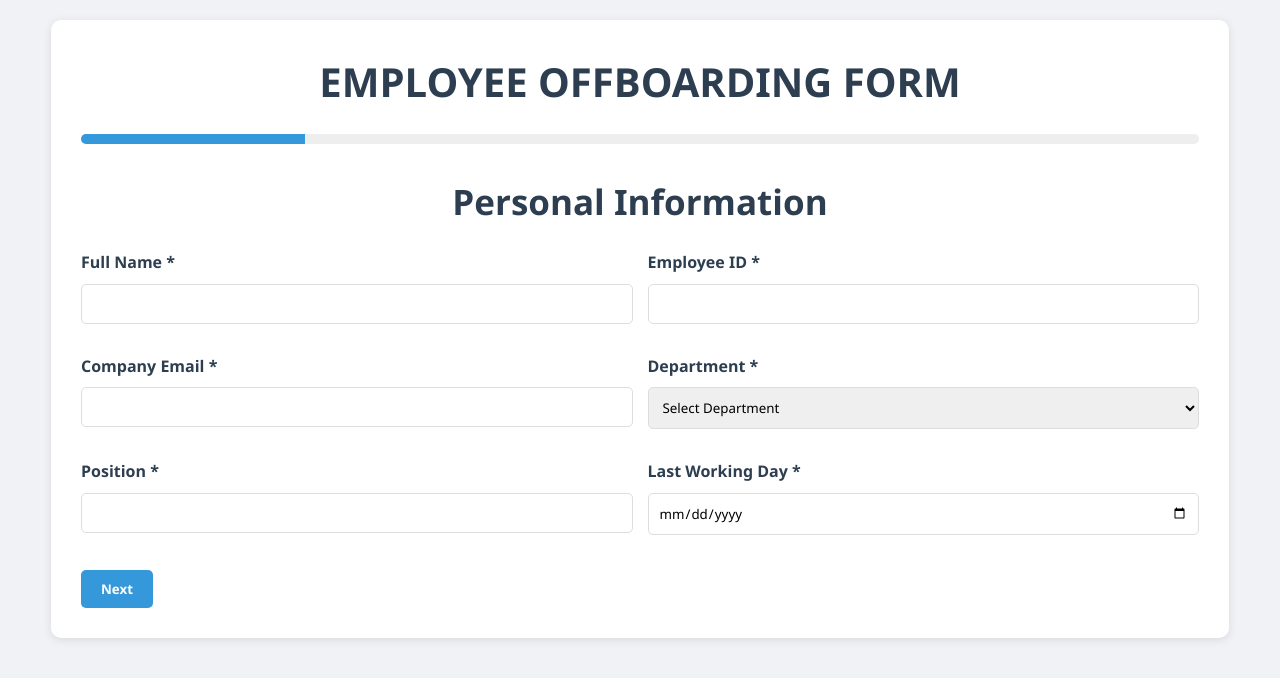
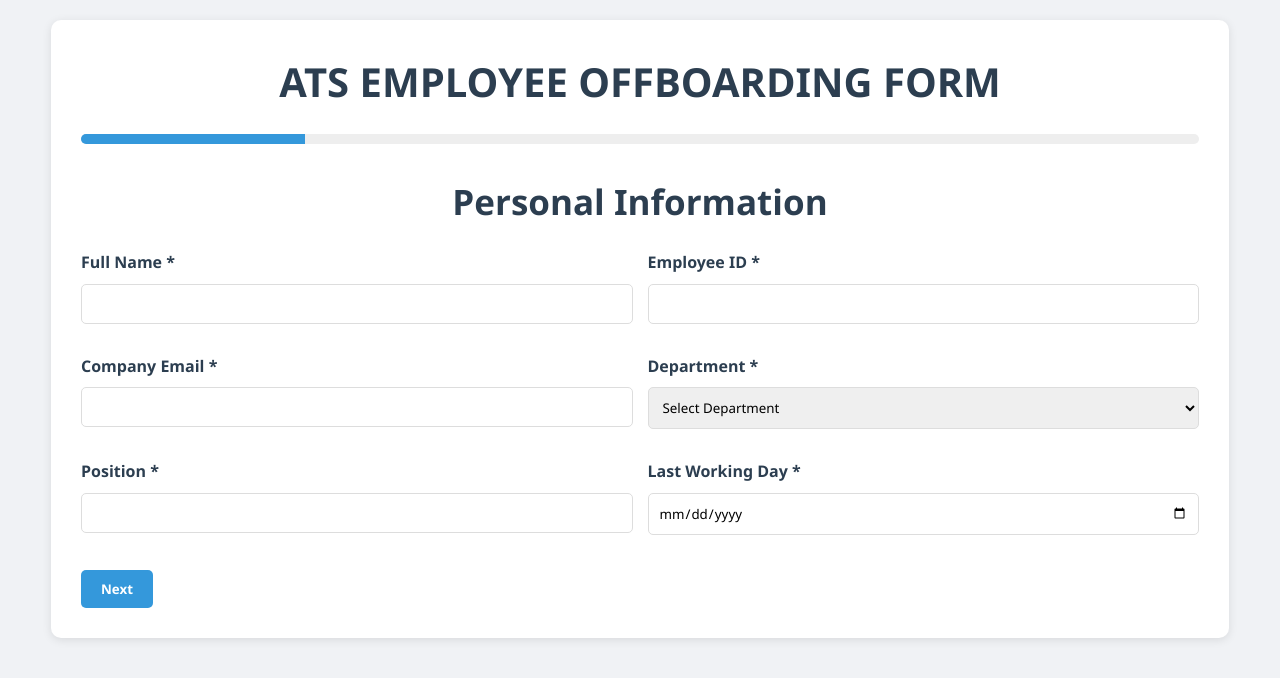
Before and after one commit to sahithdaddla/offboarding1, a plain HTML site: page index.html in a window 1280 px wide. Drawn offline with Linux system fonts and the light colour scheme.

Commit message:
Update index.html

```diff
--- a/index.html
+++ b/index.html
@@ -175,7 +175,7 @@
 </head>
 <body>
     <div class="container">
-        <h1>EMPLOYEE OFFBOARDING FORM</h1>
+        <h1>ATS EMPLOYEE OFFBOARDING FORM</h1>
         <div class="progress-bar">
             <div class="progress"></div>
         </div>
```
